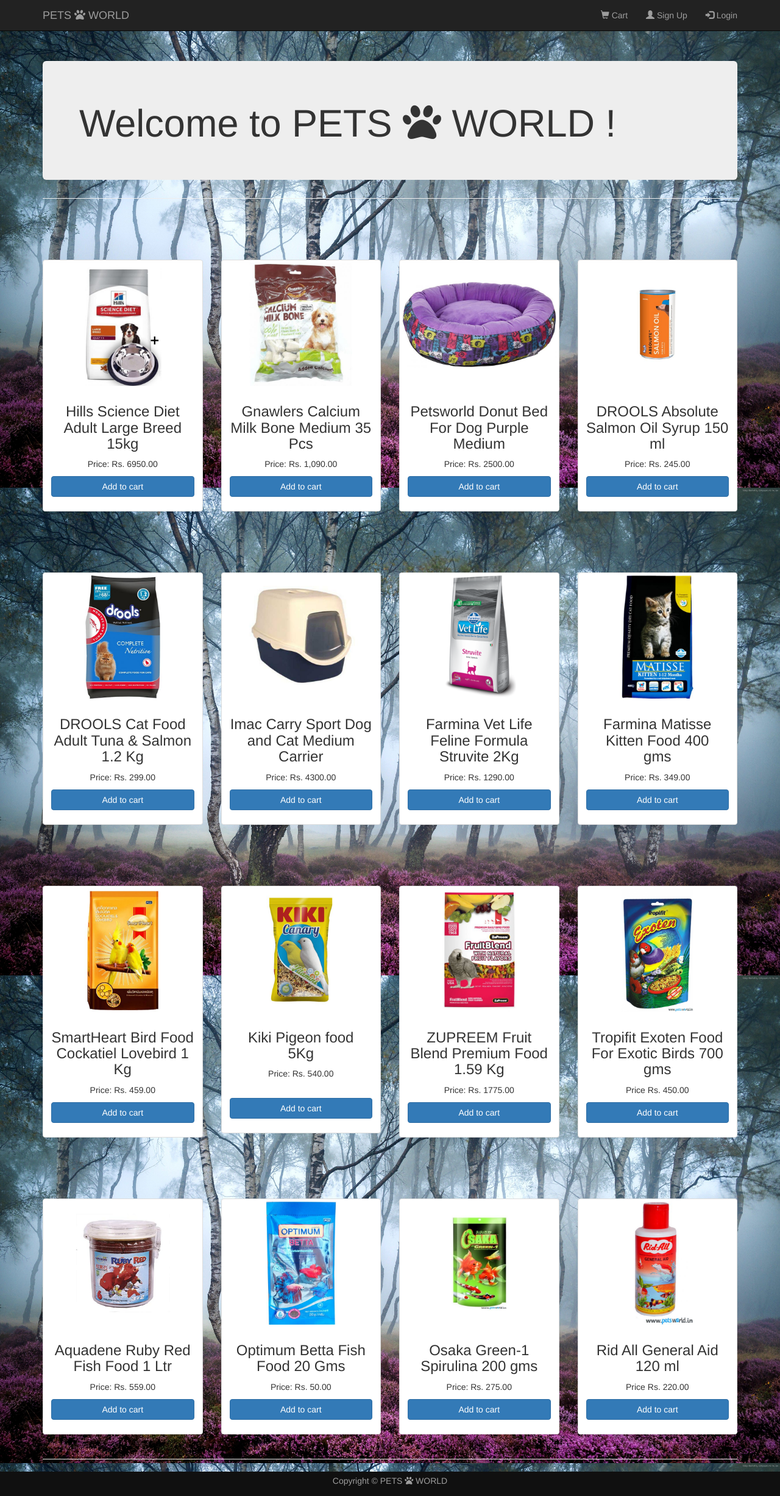
After one commit to HimaRaniMathews/PETSWORLD-Ecommerce_Website, a PHP site: page /product.html in a window 1280 px wide. The commit adds this page. Shown: the whole page at 61% size. Run offline with PHP 8.4, Linux system fonts and the light colour scheme; some libraries are stand-ins or nearby versions.

Commit message:
Done with product page

```diff
--- /dev/null
+++ b/product.html
@@ -0,0 +1,251 @@
+<!doctype HTML>
+<html>
+<head>
+<title>PetsWorld</title>
+    <link rel = "icon" href ="https://www.petsworld.in/pub/media/favicon/stores/1/pets.png"
+        type = "image/x-icon">
+    <script src="https://kit.fontawesome.com/f4bbad3365.js" crossorigin="anonymous"></script>
+    <link rel="preconnect" href="https://fonts.gstatic.com">
+<link href="https://fonts.googleapis.com/css2?family=Dancing+Script:wght@600&display=swap" rel="stylesheet">
+    <link rel="stylesheet" href="https://cdnjs.cloudflare.com/ajax/libs/font-awesome/4.7.0/css/font-awesome.min.css">
+    <link rel="stylesheet" href="https://maxcdn.bootstrapcdn.com/bootstrap/3.3.7/css/bootstrap.min.css" >
+    <script src="https://ajax.googleapis.com/ajax/libs/jquery/1.12.4/jquery.min.js"></script>
+    <script src="https://maxcdn.bootstrapcdn.com/bootstrap/3.3.7/js/bootstrap.min.js"></script>
+    <meta name="viewport" content="width=device-width, initial-scale=1">
+     <link type="text/css" rel="stylesheet" href="style.css">
+ <style>
+    body {
+ background-image: url(img/b4.jpg);
+    background-size: cover;
+    background-repeat: no-repeat;
+    background-attachment: fixed;
+}
+
+    </style>
+</head>
+<body style="padding-top: 50px;">
+    <!---------------Nav----------------------------------------------------------------------------------->
+    <div class="navbar navbar-inverse navbar-fixed-top">
+        <div class="container">
+            <div class="navbar-header">
+                <button class="navbar-toggle" data-toggle="collapse" data-target="#myNavbar">
+                    <span class="icon-bar"></span>
+                    <span class="icon-bar"></span>
+                    <span class="icon-bar"></span>
+                </button>
+                <a href="index.html" class="navbar-brand">PETS <i class="fas fa-paw"></i> WORLD </a>
+            </div>
+            <div class="collapse navbar-collapse" id="myNavbar">
+            <ul class="nav navbar-nav navbar-right">
+          <li><a href = "cart.html"><span class = "glyphicon glyphicon-shopping-cart"></span> Cart </a></li>
+            <li><a href="signup.html"><span class="glyphicon glyphicon-user"></span> Sign Up</a></li>
+            <li><a href="login.html"><span class="glyphicon glyphicon-log-in"></span> Login</a></li>
+            </ul>
+            </div>
+        </div>
+        </div>
+ <!------------------------------------------------------------------------------------------------------->
+    <div class="container" id="content">
+            <!-- Jumbotron Header -->
+            <div class="jumbotron home-spacer" id="products-jumbotron">
+                <h1>Welcome to  PETS <i class="fas fa-paw"></i> WORLD !</h1>
+            </div>
+            <hr>
+
+            <div class="row text-center" id="dog" >
+                 <br><br><br><br>
+                <div class="col-md-3 col-sm-6 home-feature">
+                    <div class="thumbnail">
+                        <img src="img/d1.jpg" alt="">
+                        <div class="caption">
+                            <h3>Hills Science Diet Adult Large Breed 15kg </h3>
+                            <p>Price: Rs. 6950.00 </p>
+                            <p><a href="login.html" role="button" class="btn btn-primary btn-block">Add to cart</a></p>
+                        </div>
+                    </div>
+                </div>
+
+                <div class="col-md-3 col-sm-6 home-feature">
+                    <div class="thumbnail">
+                        <img src="img/d2.jpeg" alt="">
+                        <div class="caption">
+                            <h3>Gnawlers Calcium Milk Bone Medium 35 Pcs </h3>
+                            <p>Price: Rs. 1,090.00 </p>
+                            <p><a href="login.html" role="button" class="btn btn-primary btn-block">Add to cart</a></p>
+                        </div>
+                    </div>
+                </div>
+
+                <div class="col-md-3 col-sm-6 home-feature">
+                    <div class="thumbnail">
+                        <img src="img/d4.jpg" alt="">
+                        <div class="caption">
+                            <h3>Petsworld Donut Bed For Dog Purple Medium</h3>
+                            <p>Price: Rs. 2500.00</p>
+                            <p><a href="login.html" role="button" class="btn btn-primary btn-block">Add to cart</a></p>
+                        </div>
+                    </div>
+                </div>
+
+                <div class="col-md-3 col-sm-6 home-feature">
+                    <div class="thumbnail">
+                        <img src="img/d3.jpg" alt="">
+                        <div class="caption">
+                            <h3>DROOLS Absolute Salmon Oil Syrup 150 ml</h3>
+                            <p>Price: Rs. 245.00</p>
+                            <p><a href="login.html" role="button" class="btn btn-primary btn-block">Add to cart</a></p>
+                        </div>
+                    </div>
+                </div>
+            </div>
+
+            <div class="row text-center" id="cat">
+                <br><br><br><br>
+                <div class="col-md-3 col-sm-6 home-feature">
+                    <div class="thumbnail">
+                        <img src="img/c1.jpg" alt="">
+                        <div class="caption">
+                            <h3>DROOLS Cat Food Adult Tuna &amp; Salmon 1.2 Kg </h3>
+                            <p>Price: Rs. 299.00 </p>
+                            <p><a href="login.html" role="button" class="btn btn-primary btn-block">Add to cart</a></p>
+                        </div>
+                    </div>
+                </div>
+
+                <div class="col-md-3 col-sm-6 home-feature">
+                    <div class="thumbnail">
+                        <img src="img/c2.jpg" alt="">
+                        <div class="caption">
+                            <h3>Imac Carry Sport Dog and Cat Medium Carrier</h3>
+                            <p>Price: Rs. 4300.00 </p>
+                            <p><a href="login.html" role="button" class="btn btn-primary btn-block">Add to cart</a></p>
+                        </div>
+                    </div>
+                </div>
+
+                <div class="col-md-3 col-sm-6 home-feature">
+                    <div class="thumbnail">
+                        <img src="img/c3.jpg" alt="">
+                        <div class="caption">
+                            <h3>Farmina Vet Life Feline Formula Struvite 2Kg</h3>
+                            <p>Price: Rs. 1290.00 </p>
+                            <p><a href="login.html" role="button" class="btn btn-primary btn-block">Add to cart</a></p>
+                        </div>
+                    </div>
+                </div>
+
+                <div class="col-md-3 col-sm-6 home-feature">
+                    <div class="thumbnail">
+                        <img src="img/c4.jpg" alt="">
+                        <div class="caption">
+                            <h3>Farmina Matisse Kitten Food 400 <br>gms</h3>
+                            <p>Price: Rs. 349.00 </p>
+                            <p><a href="login.html" role="button" class="btn btn-primary btn-block">Add to cart</a></p>
+                        </div>
+                    </div>
+                </div>
+            </div>
+
+            <div class="row text-center" id="bird">
+                   <br><br><br><br>
+                <div class="col-md-3 col-sm-6 home-feature">
+                    <div class="thumbnail">
+                        <img src="img/bb1.jpg" alt="">
+                        <div class="caption">
+                            <h3>SmartHeart Bird Food Cockatiel Lovebird 1 Kg</h3>
+                            <p>Price: Rs. 459.00 </p>
+                            <p><a href="login.html" role="button" class="btn btn-primary btn-block">Add to cart</a></p>
+                        </div>
+                    </div>
+                </div>
+
+                <div class="col-md-3 col-sm-6 home-feature">
+                    <div class="thumbnail">
+                        <img src="img/bb2.jpg" alt="">
+                        <div class="caption">
+                            <h3>Kiki Pigeon food<br>5Kg</h3>
+                            <p>Price: Rs. 540.00</p><br>
+                            <p><a href="login.html" role="button" class="btn btn-primary btn-block">Add to cart</a></p>
+                        </div>
+                    </div>
+                </div>
+
+                <div class="col-md-3 col-sm-6 home-feature">
+                    <div class="thumbnail">
+                        <img src="img/bb3.jpg" alt="">
+                        <div class="caption">
+                            <h3>ZUPREEM Fruit Blend Premium Food 1.59 Kg</h3>
+                            <p>Price: Rs. 1775.00</p>
+                            <p><a href="login.html" role="button" class="btn btn-primary btn-block">Add to cart</a></p>
+                        </div>
+                    </div>
+                </div>
+
+                <div class="col-md-3 col-sm-6 home-feature">
+                    <div class="thumbnail">
+                        <img src="img/bb3.png" alt="">
+                        <div class="caption">
+                            <h3>Tropifit Exoten Food For Exotic Birds 700 gms</h3>
+                            <p>Price Rs. 450.00</p>
+                            <p><a href="login.html" role="button" class="btn btn-primary btn-block">Add to cart</a></p>
+                        </div>
+                    </div>
+                </div>
+            </div>
+         <div class="row text-center" id="fish">
+                   <br><br><br><br>
+                <div class="col-md-3 col-sm-6 home-feature">
+                    <div class="thumbnail">
+                        <img src="img/f1.jpg" alt="">
+                        <div class="caption">
+                            <h3>Aquadene Ruby Red Fish Food 1 Ltr</h3>
+                            <p>Price: Rs. 559.00 </p>
+                            <p><a href="login.html" role="button" class="btn btn-primary btn-block">Add to cart</a></p>
+                        </div>
+                    </div>
+                </div>
+
+                <div class="col-md-3 col-sm-6 home-feature">
+                    <div class="thumbnail">
+                        <img src="img/f2.jpg" alt="">
+                        <div class="caption">
+                            <h3>Optimum Betta Fish Food 20 Gms</h3>
+                            <p>Price: Rs. 50.00</p>
+                            <p><a href="login.html" role="button" class="btn btn-primary btn-block">Add to cart</a></p>
+                        </div>
+                    </div>
+                </div>
+
+                <div class="col-md-3 col-sm-6 home-feature">
+                    <div class="thumbnail">
+                        <img src="img/f3.jpg" alt="">
+                        <div class="caption">
+                            <h3>Osaka Green-1 Spirulina  200 gms</h3>
+                            <p>Price: Rs. 275.00</p>
+                            <p><a href="login.html" role="button" class="btn btn-primary btn-block">Add to cart</a></p>
+                        </div>
+                    </div>
+                </div>
+
+                <div class="col-md-3 col-sm-6 home-feature">
+                    <div class="thumbnail">
+                        <img src="img/f4.jpg" alt="">
+                        <div class="caption">
+                            <h3>Rid All General Aid 120 ml</h3>
+                            <p>Price Rs. 220.00</p>
+                            <p><a href="login.html" role="button" class="btn btn-primary btn-block">Add to cart</a></p>
+                        </div>
+                    </div>
+                </div>
+            </div>
+            <hr>
+        </div>
+<!-----------FOOTER------------------------------------------------------------------------------------------->     <footer>
+            <div class="container">
+                <center>
+                    <p>Copyright &copy; PETS <i class="fas fa-paw"></i> WORLD</p>
+                </center>
+            </div>
+</footer>
+    </body>
+</html>
--- a/style.css
+++ b/style.css
@@ -36,3 +36,7 @@ footer {
 #login-panel .panel-footer{
     font-weight:normal;
 }
+#products-jumbotron
+{
+   margin-top: 50px;
+}
```
Also changed, not shown: index.html (+4 -4 lines), img/b4.jpg (added), img/bb1.jpg (added), img/bb2.jpg (added), img/bb3.jpg (added), img/bb3.png (added), img/c1.jpg (added), img/c2.jpg (added), img/c3.jpg (added), img/c4.jpg (added), img/d1.jpg (added), img/d2.jpeg (added), img/d3.jpg (added), img/d4.jpg (added), 4 more files.
